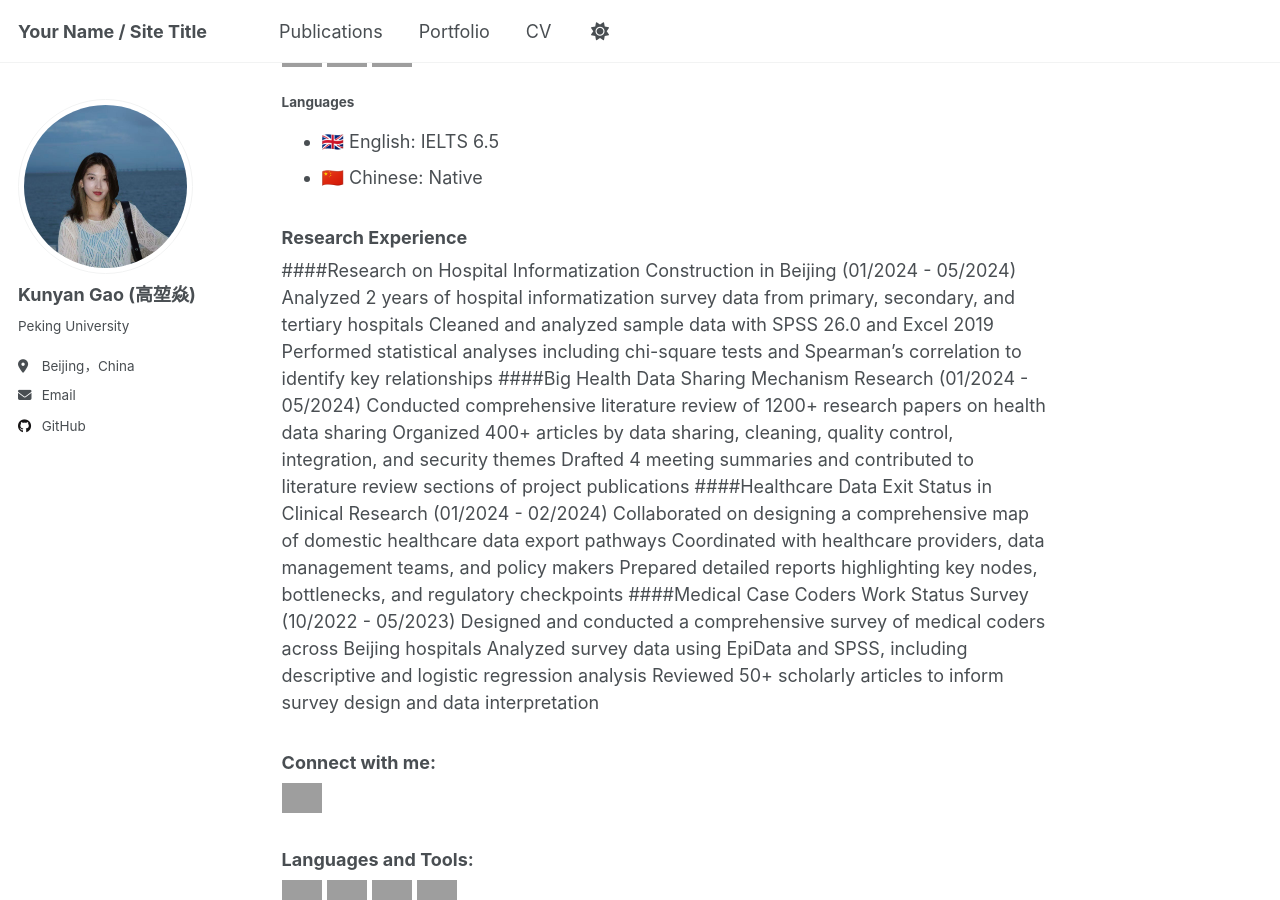
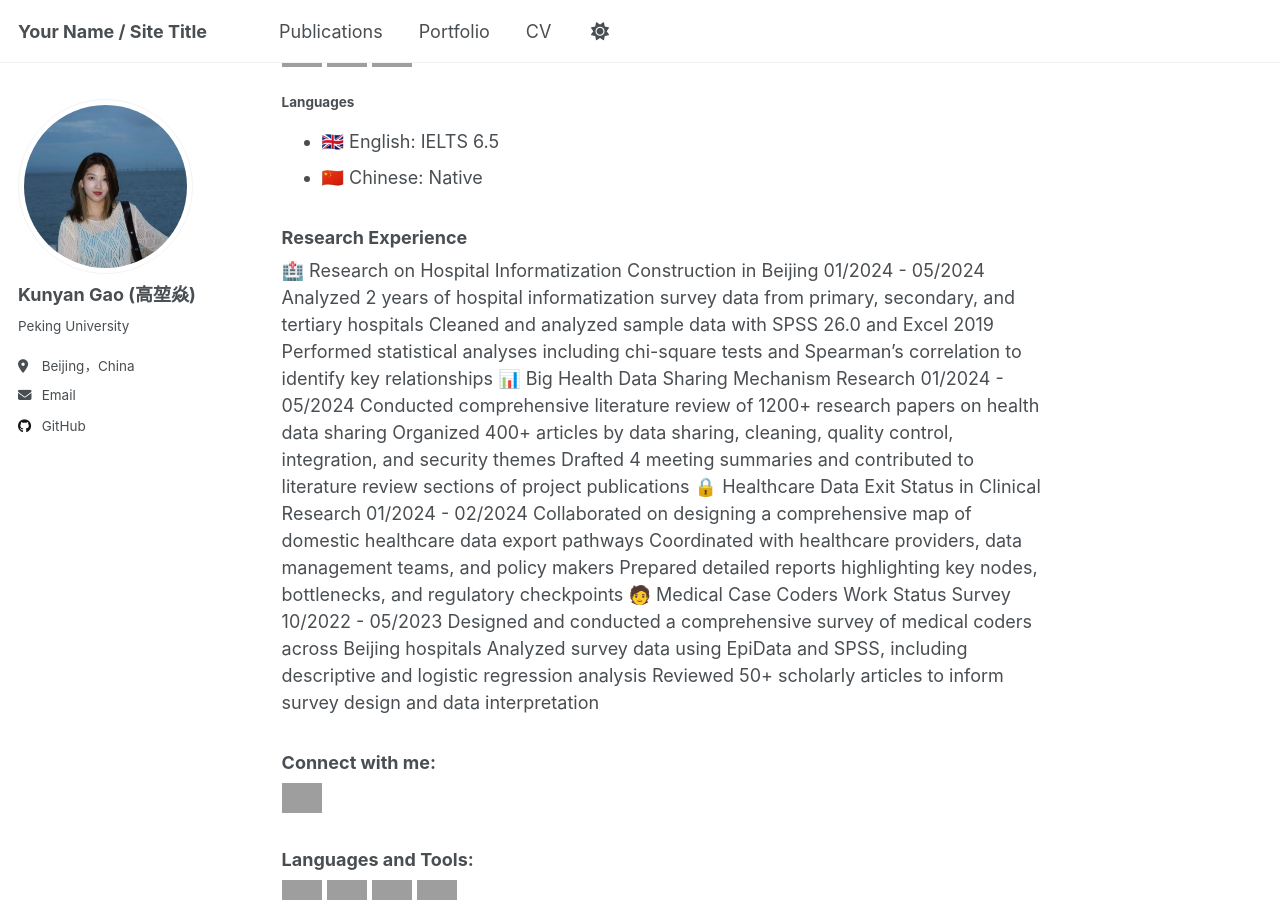
Before and after one commit to Alissa0106/Alissa0106.github.io, a Jekyll site: the page built from _pages/about.md, in a window 1280 px wide and 900 px high, scrolled down 394 px, cut to the strip 0-900 px from the top of the window. Built offline with Jekyll 4.4.1, drawn with Linux system fonts in a browser that asks for light colours; a script that is not in the unit is left out; a file with an impossible date is left out; grey boxes are pictures that could not be loaded.

```diff
--- a/_pages/about.md
+++ b/_pages/about.md
@@ -32,23 +32,26 @@ redirect_from:
 - 🇨🇳 Chinese: Native
 
 ### Research Experience
-####Research on Hospital Informatization Construction in Beijing (01/2024 - 05/2024)
+🏥 Research on Hospital Informatization Construction in Beijing
+01/2024 - 05/2024
 Analyzed 2 years of hospital informatization survey data from primary, secondary, and tertiary hospitals
 Cleaned and analyzed sample data with SPSS 26.0 and Excel 2019
 Performed statistical analyses including chi-square tests and Spearman's correlation to identify key relationships
-####Big Health Data Sharing Mechanism Research (01/2024 - 05/2024)
+📊 Big Health Data Sharing Mechanism Research
+01/2024 - 05/2024
 Conducted comprehensive literature review of 1200+ research papers on health data sharing
 Organized 400+ articles by data sharing, cleaning, quality control, integration, and security themes
 Drafted 4 meeting summaries and contributed to literature review sections of project publications
-####Healthcare Data Exit Status in Clinical Research (01/2024 - 02/2024)
+🔒 Healthcare Data Exit Status in Clinical Research
+01/2024 - 02/2024
 Collaborated on designing a comprehensive map of domestic healthcare data export pathways
 Coordinated with healthcare providers, data management teams, and policy makers
 Prepared detailed reports highlighting key nodes, bottlenecks, and regulatory checkpoints
-####Medical Case Coders Work Status Survey (10/2022 - 05/2023)
+🧑 Medical Case Coders Work Status Survey
+10/2022 - 05/2023
 Designed and conducted a comprehensive survey of medical coders across Beijing hospitals
 Analyzed survey data using EpiData and SPSS, including descriptive and logistic regression analysis
 Reviewed 50+ scholarly articles to inform survey design and data interpretation
-
 
 <h3 align="left">Connect with me:</h3>
 <p align="left">
```
